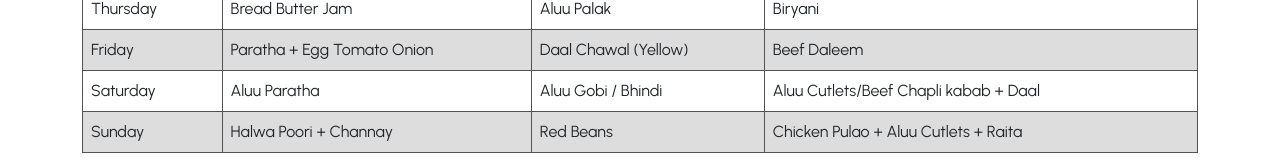
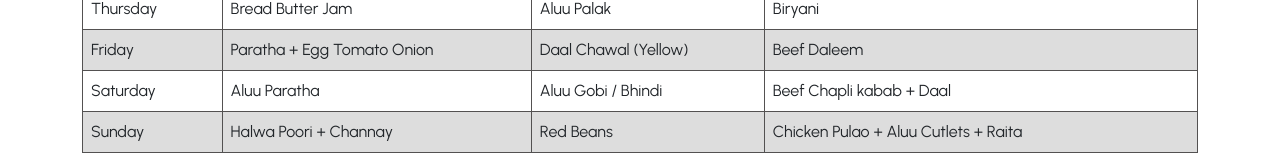
Before and after one commit to fatehmehmood123/Mess-Menu, a React (Create React App) app: page /weekly in a window 1280 px wide. Shown: the part 320-481 px from the top of the page. Built offline with nearby package versions, Linux system fonts and the light colour scheme.

Commit message:
saturday confirm

```diff
--- a/src/Pages/Today.js
+++ b/src/Pages/Today.js
@@ -56,8 +56,8 @@ export default function Daily() {
       }
       if (currentDate.getDay() === 6) {     //Saturday odd
         setbreakfast("Aluu Paratha")
-        setlunch("Aluu Gobi / Bhindi")
-        setdinner("Aluu Cutlets/Beef Chapli kabab + Daal")
+        setlunch("Aluu Gobi")
+        setdinner("Beef Chapli kabab + Daal")
       }
     } else {      //week is even
       if (currentDate.getDay() === 0) {    //Sunday  even
@@ -92,8 +92,8 @@ export default function Daily() {
       }
       if (currentDate.getDay() === 6) {     //Saturday even
         setbreakfast("Aluu Paratha")
-        setlunch("Aluu Gobi")
-        setdinner("Aluu Cutlets/Beef Chapli kabab + Daal")
+        setlunch("Bhindi")
+        setdinner("Aluu Cutlets + Daal")
       }
     }
   }, [currentDate, week])
--- a/src/Pages/Weekly.js
+++ b/src/Pages/Weekly.js
@@ -36,7 +36,7 @@ export default function Weekly() {
       setwedDinner('Chicken Karahi + Custard')
       setfriLunch('Daal Chawal (Yellow)')
       setfriDinner('Beef Daleem')
-      setsatDinner('Aluu Cutlets/Beef Chapli kabab + Daal')
+      setsatDinner('Beef Chapli kabab + Daal')
       setsunDinner('Chicken Pulao + Aluu Cutlets + Raita')
     } else {      //week is even
       setmonDinner('Beef Shami Kabab / Chicken Roast')
@@ -47,7 +47,7 @@ export default function Weekly() {
       setwedDinner('Chicken Karahi + Custard')
       setfriLunch('Daal Chawal (Black)')
       setfriDinner('Aluu Beef Curry')
-      setsatDinner('Aluu Cutlets/Beef Chapli kabab + Daal')
+      setsatDinner('Aluu Cutlets + Daal')
       setsunDinner('Chicken Pulao + Aluu Cutlets + Raita')
     }
   }, [week])
```
